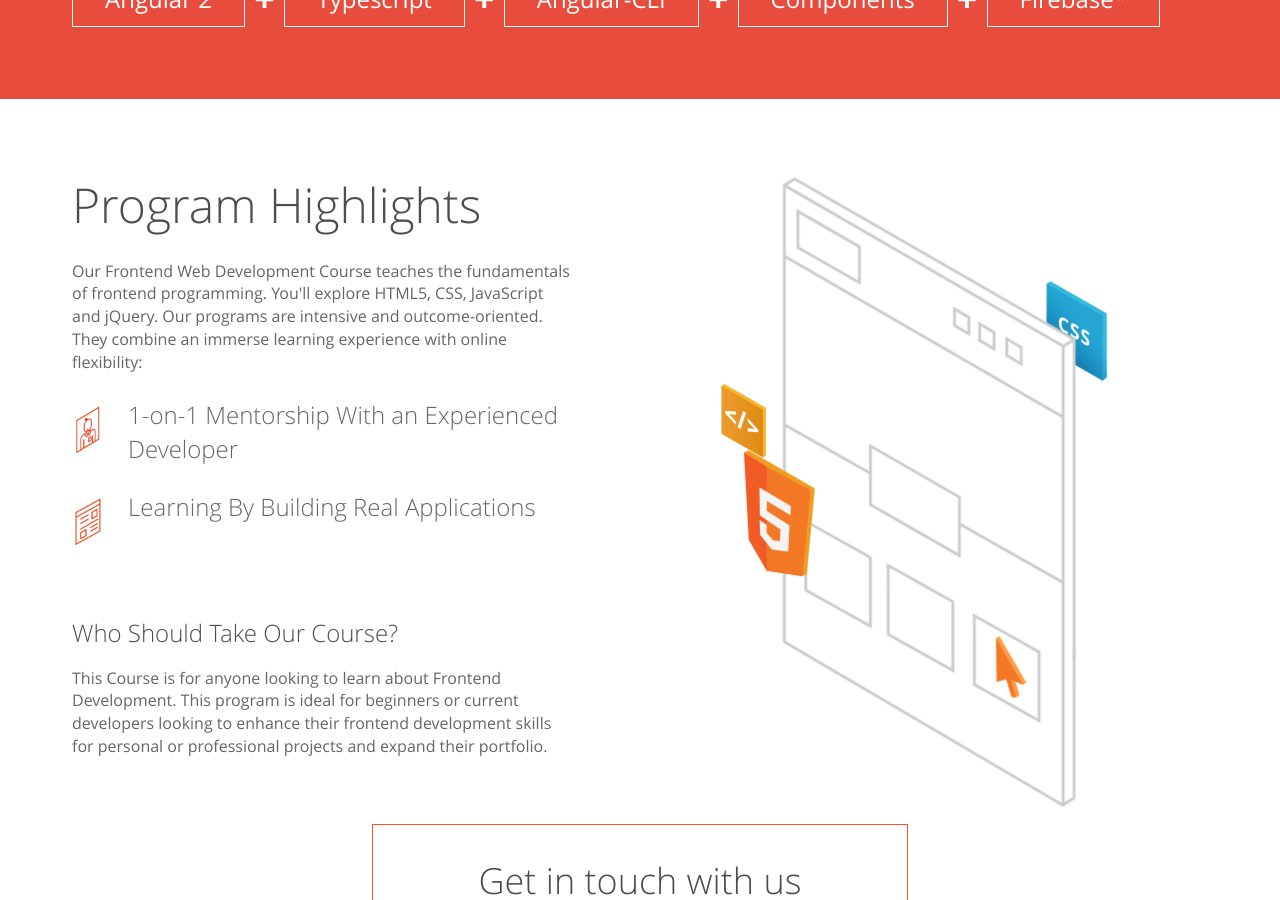
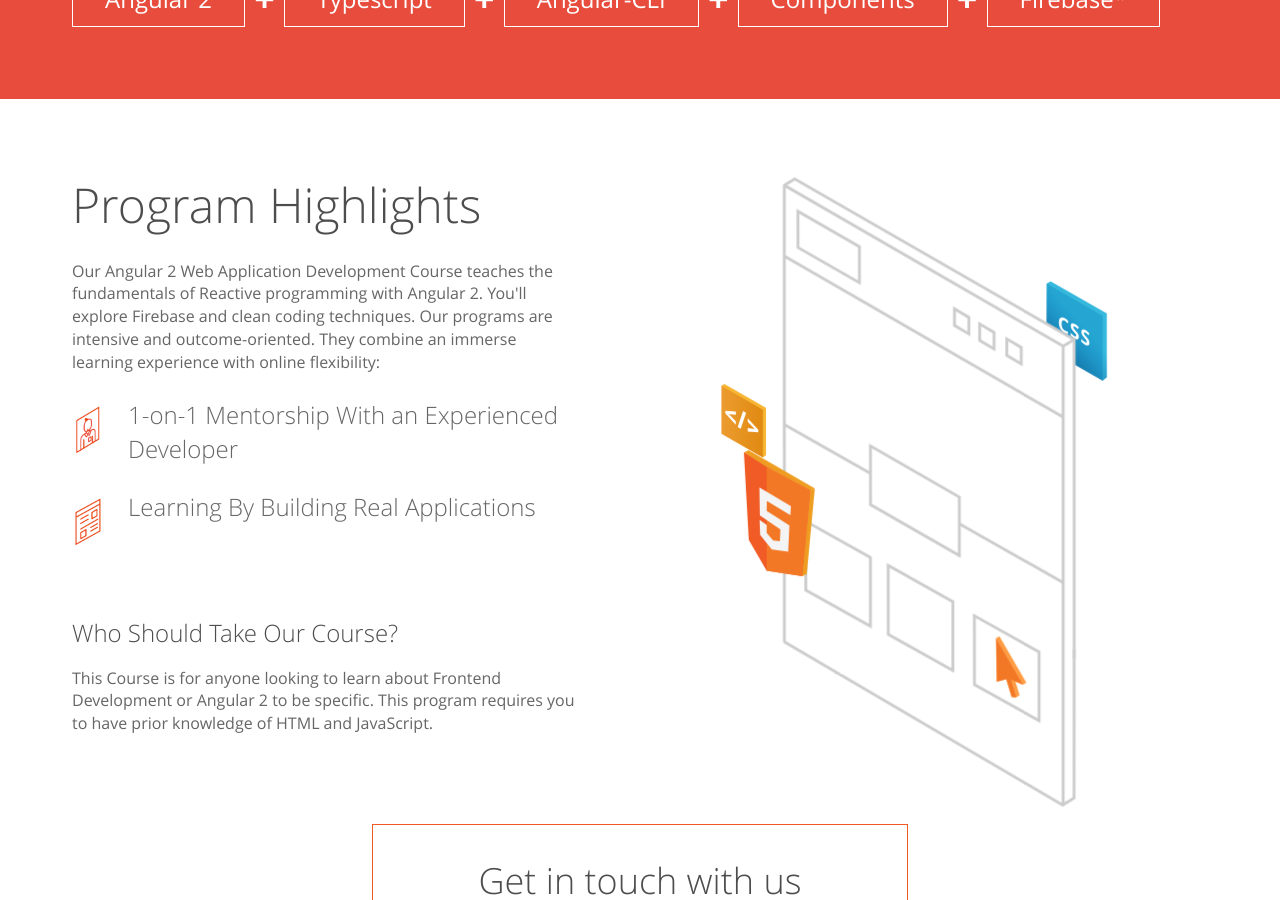
Before and after one commit to steelx/ajinkyaxjs, a Jekyll site: the page learn.io/angular2-course.html, which Jekyll copies as it is, in a window 1280 px wide and 900 px high, scrolled down 667 px. Built offline with Jekyll 4.4.1, drawn with Linux system fonts in a browser that asks for light colours; nearby versions of some CDN libraries; Markdown is read by kramdown in place of the engine named in the settings; comment, search, counter and statistics services are not loaded.

Commit message:
Update angular2-course.html

```diff
--- a/learn.io/angular2-course.html
+++ b/learn.io/angular2-course.html
@@ -122,8 +122,8 @@
                     <div class='col-md-6'>
                         <h1>Program Highlights</h1>
 
-                        <p class='restrict-line-width'>Our Frontend Web Development Course teaches the fundamentals of
-                            frontend programming. You'll explore HTML5, CSS, JavaScript and jQuery. Our programs are
+                        <p class='restrict-line-width'>Our Angular 2 Web Application Development Course teaches the fundamentals of
+                            Reactive programming with Angular 2. You'll explore Firebase and clean coding techniques. Our programs are
                             intensive and outcome-oriented. They combine an immerse learning experience with online
                             flexibility:</p>
                         <ul class='program-highlights-list'>
@@ -142,9 +142,8 @@
                             <h3>Who Should Take Our Course?</h3>
 
                             <p class='restrict-line-width'>This Course is for anyone looking to learn about Frontend
-                                Development. This program is ideal for beginners or current developers looking to
-                                enhance their frontend development skills for personal or professional projects and
-                                expand their portfolio.</p>
+                                Development or Angular 2 to be specific. This program requires you to have prior knowledge of HTML and JavaScript.
+                            </p>
                         </div>
                     </div>
                     <div class='col-md-6 hidden-xs hidden-sm'>
```
